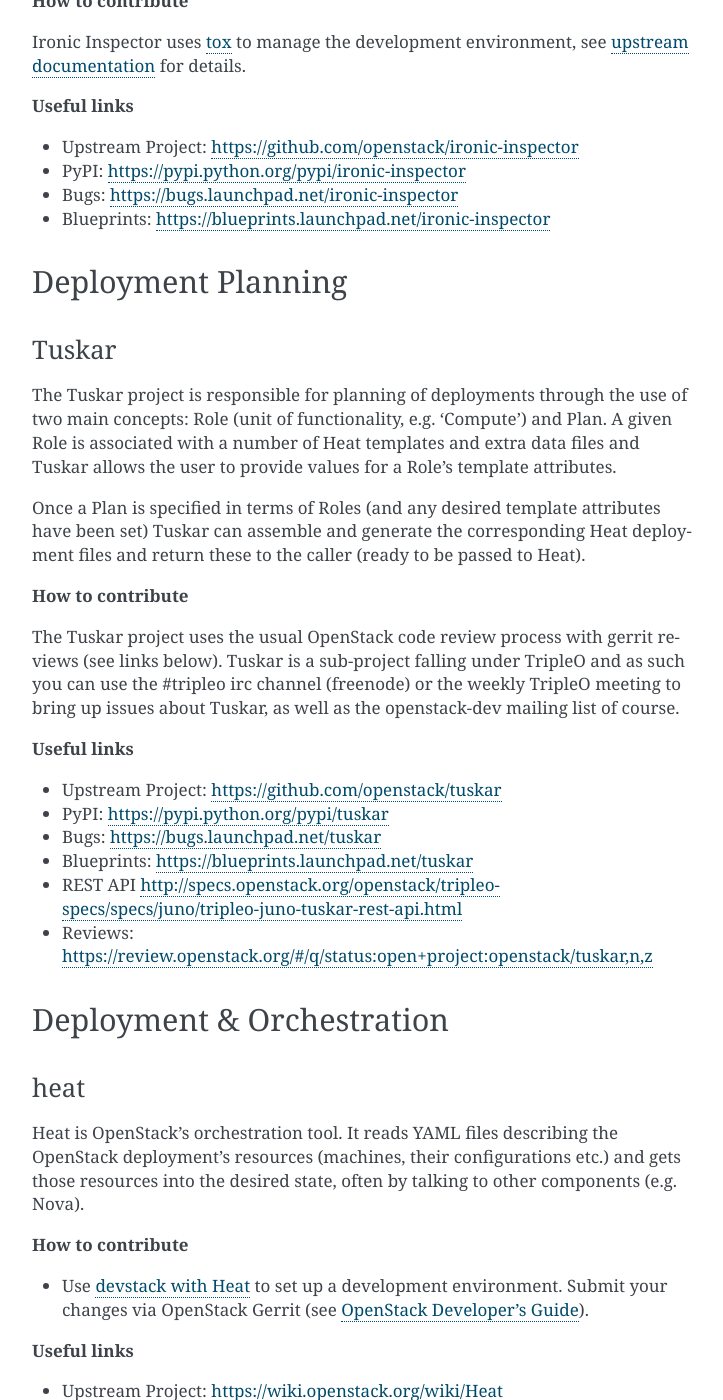
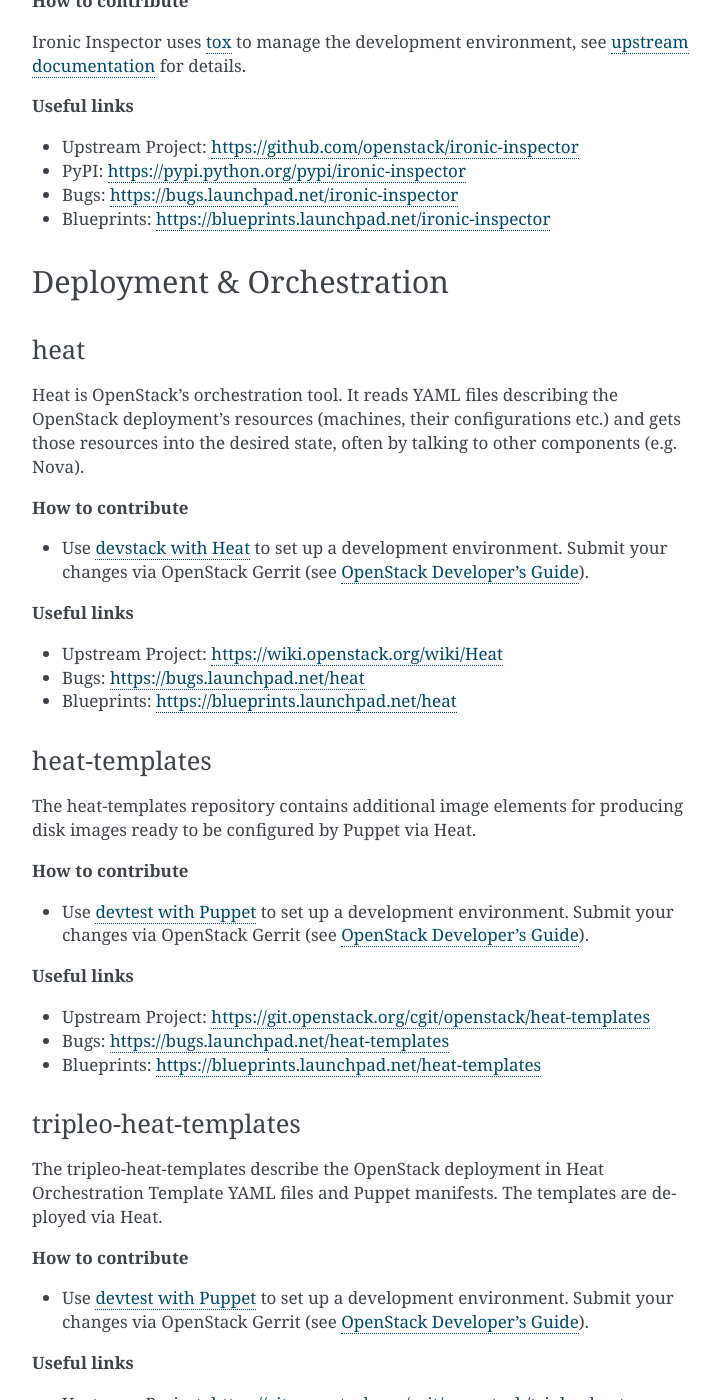
Before and after one commit to openstack-archive/tripleo-docs, a Sphinx documentation site: the page built from doc/source/introduction/components.rst, in a window 1280 px wide and 1400 px high, scrolled down 4021 px. Shown: the whole window, without its empty margins (388-1111 px from the left). Built offline with Sphinx 7.4.7, drawn with Linux system fonts in a browser that asks for light colours; pages that are not in the unit, such as notebooks, are missing from menus; some of the changed text lies outside the part shown.

Commit message:
Remove references to Tuskar
This moves Tuskar under a new "Deprecated" section in the components
page and removes all other references throughout the docs.

Change-Id: I1c7f2034fcce5438ffa99b33cec6fde3ef5c9199

```diff
--- a/doc/source/introduction/components.rst
+++ b/doc/source/introduction/components.rst
@@ -232,37 +232,6 @@
 * Blueprints: https://blueprints.launchpad.net/ironic-inspector
 
 
-Deployment Planning
--------------------
-Tuskar
-^^^^^^
-The Tuskar project is responsible for planning of deployments through the use
-of two main concepts: Role (unit of functionality, e.g. 'Compute') and Plan.
-A given Role is associated with a number of Heat templates and extra
-data files and Tuskar allows the user to provide values for a Role's template
-attributes.
-
-Once a Plan is specified in terms of Roles (and any desired
-template attributes have been set) Tuskar can assemble and generate the
-corresponding Heat deployment files and return these to the caller
-(ready to be passed to Heat).
-
-**How to contribute**
-
-The Tuskar project uses the usual OpenStack code review process with gerrit
-reviews (see links below). Tuskar is a sub-project falling under TripleO
-and as such you can use the #tripleo irc channel (freenode) or the weekly
-TripleO meeting to bring up issues about Tuskar, as well as the openstack-dev
-mailing list of course.
-
-**Useful links**
-
-* Upstream Project: https://github.com/openstack/tuskar
-* PyPI: https://pypi.python.org/pypi/tuskar
-* Bugs: https://bugs.launchpad.net/tuskar
-* Blueprints: https://blueprints.launchpad.net/tuskar
-* REST API http://specs.openstack.org/openstack/tripleo-specs/specs/juno/tripleo-juno-tuskar-rest-api.html
-* Reviews: https://review.openstack.org/#/q/status:open+project:openstack/tuskar,n,z
 
 Deployment & Orchestration
 --------------------------
@@ -313,8 +282,7 @@
 
 The tripleo-heat-templates describe the OpenStack deployment in Heat
 Orchestration Template YAML files and Puppet manifests. The templates
-are processed through Tuskar and materialized into an actual
-deployment via Heat.
+are deployed via Heat.
 
 **How to contribute**
 
@@ -425,3 +393,18 @@
     <GLOBAL_LINKS>
 
 .. _OpenStack Developer's Guide: http://docs.openstack.org/infra/manual/developers.html
+
+
+Deprecated
+----------
+Tuskar
+^^^^^^
+
+The Tuskar project was responsible for planning the deployments and
+generating the corresponding Heat templates. This is no longer
+necessary as Heat supports this composability out of the box.
+
+The source code is available below, but please note that it should not
+be used for new deployments.
+
+https://github.com/openstack/tuskar
--- a/doc/source/post_deployment/backup_restore_undercloud.rst
+++ b/doc/source/post_deployment/backup_restore_undercloud.rst
@@ -36,7 +36,7 @@
   systemctl start mariadb
   cat /root/undercloud-all-databases.sql | mysql
   # Now we need to clean out some old permissions to be recreated
-  for i in ceilometer glance heat ironic keystone neutron nova tuskar;do mysql -e "drop user $i";done
+  for i in ceilometer glance heat ironic keystone neutron nova;do mysql -e "drop user $i";done
   mysql -e 'flush privileges'
 
 Now create the stack user and restore the stack users home directory::
--- a/doc/source/post_deployment/replace_controller.rst
+++ b/doc/source/post_deployment/replace_controller.rst
@@ -100,6 +100,3 @@
 
     bootstrap_nodeid: {get_attr: [Controller, resource.1.hostname]}
     bootstrap_nodeid_ip: {get_attr: [Controller, resource.1.ip_address]}
-
-Tuskar doesn't support template editing so it's possible to do this change only
-if overcloud is deployed with :doc:`templates directly <../advanced_deployment/template_deploy>`.
```
Also changed, not shown: doc/source/advanced_deployment/template_deploy.rst (+8 -12 lines), doc/source/introduction/architecture.rst (+8 -19 lines).
